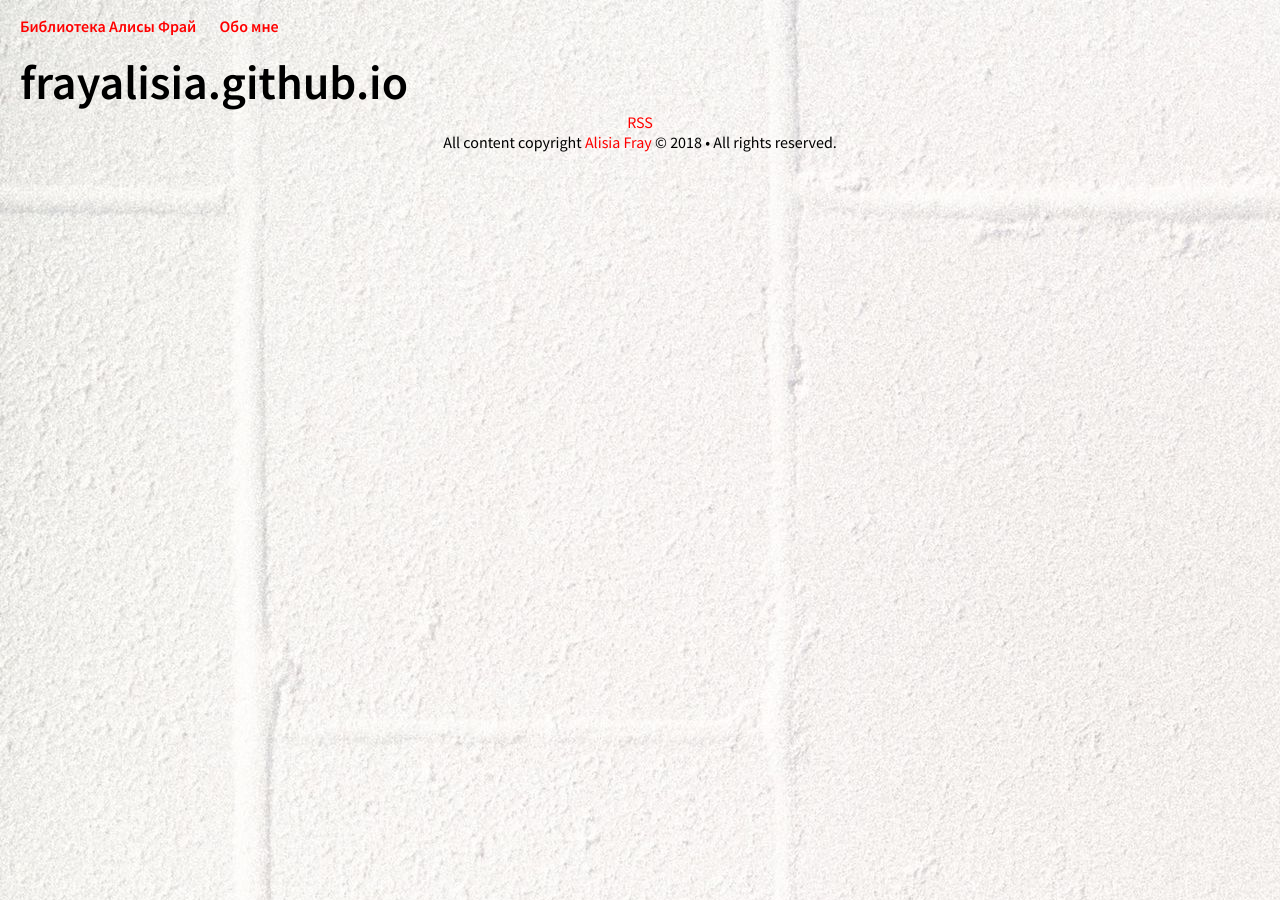
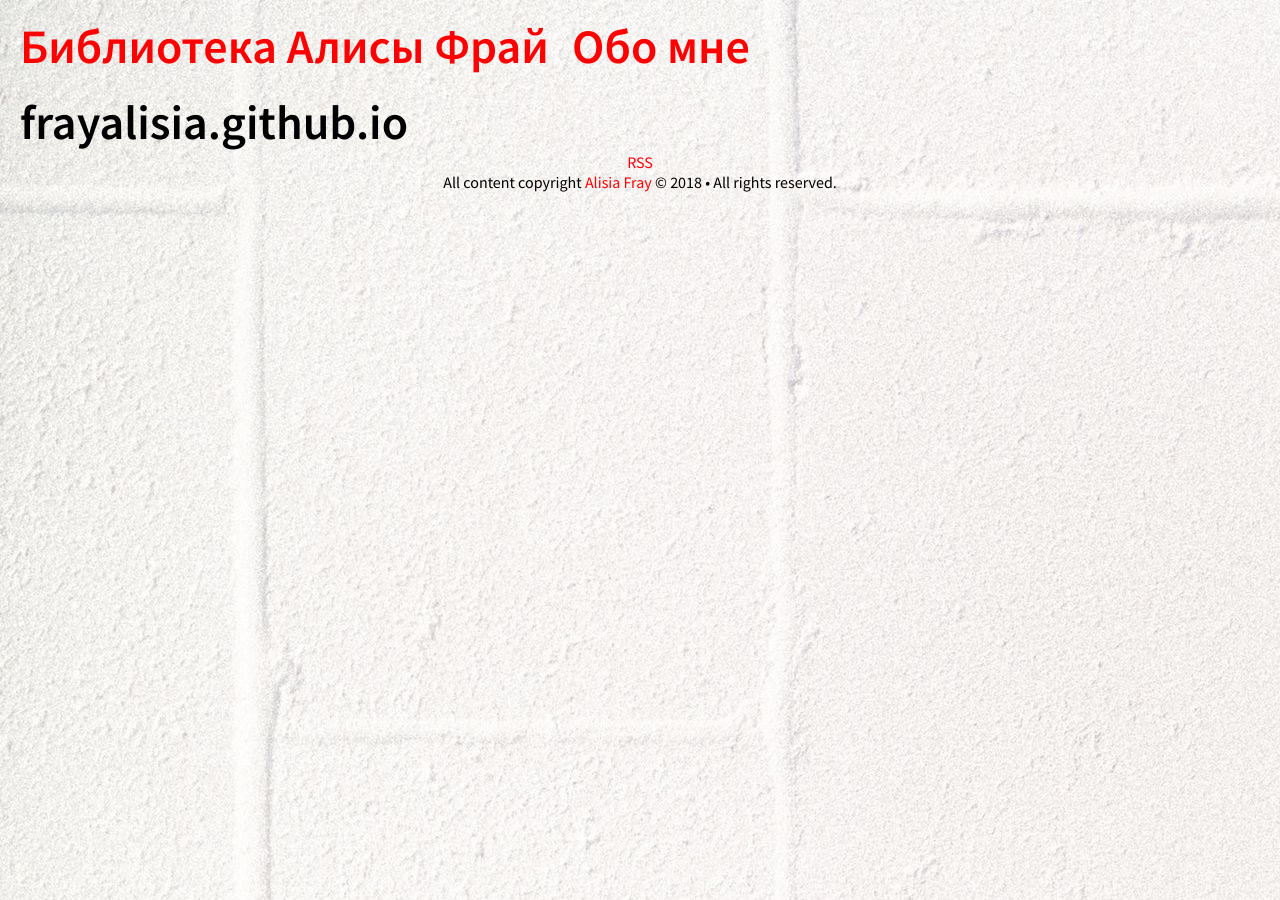
Before and after one commit to frayalisia/frayalisia.github.io, a Jekyll site: the page built from README.md, in a window 1280 px wide. Built offline with Jekyll 4.4.1, drawn with Linux system fonts in a browser that asks for light colours; our own code applies the rules of GitHub Pages for plain Markdown files.

Commit message:
Update main.scss

```diff
--- a/css/main.scss
+++ b/css/main.scss
@@ -63,6 +63,8 @@
 nav ul li {
     display: inline;
     margin-right: 20px;
+    color: black;
+    font-size: 3em;
 }
 
 /*----- Books -----*/
```
